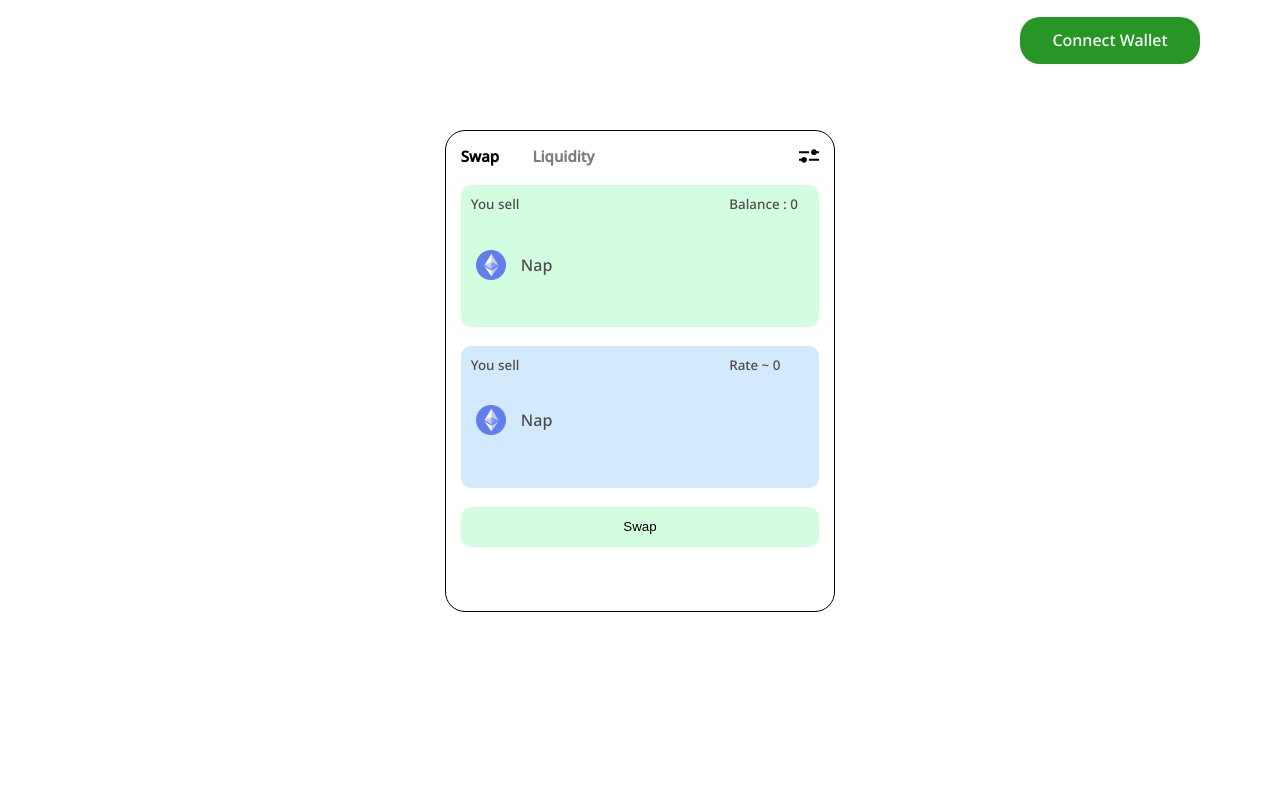
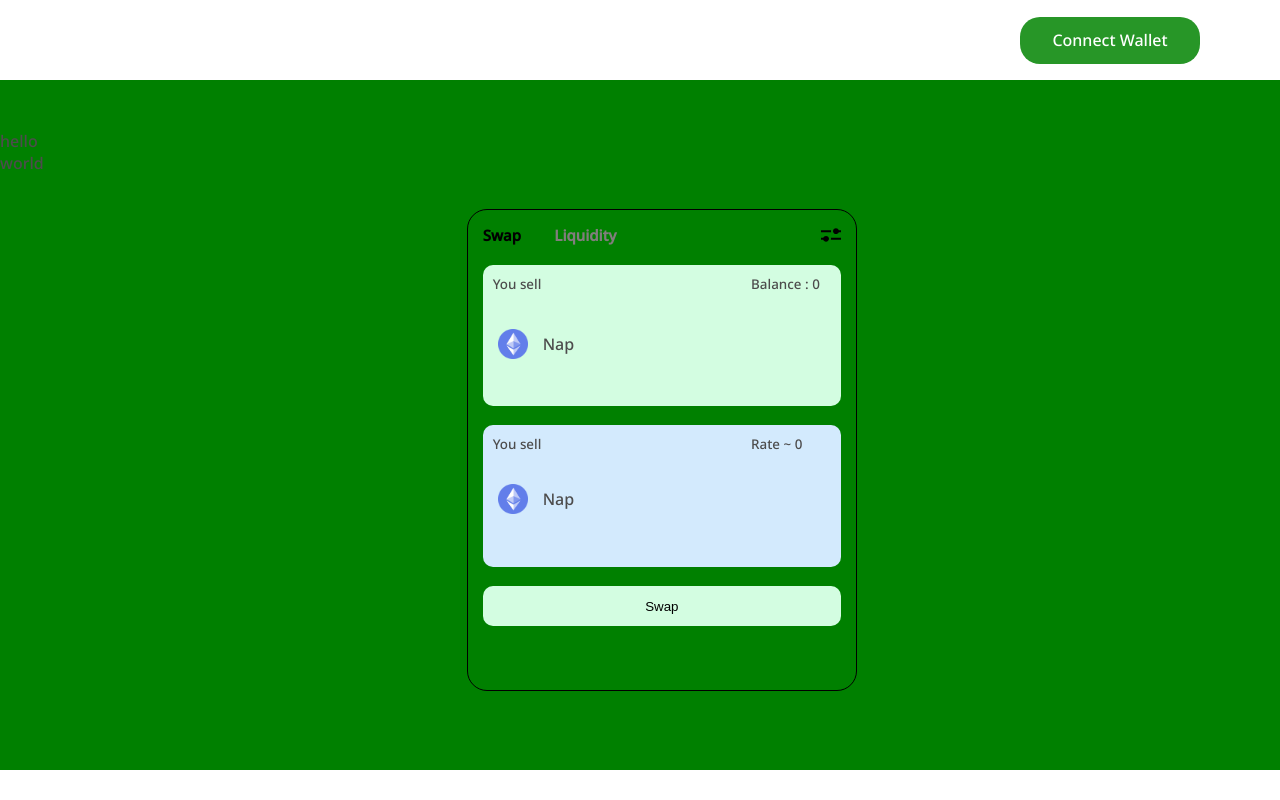
Before and after one commit to Napolite/liquidity-dapp, a React (Vite) app: page / in a window 1280 px wide. Built offline with nearby package versions, Linux system fonts and the light colour scheme.

Commit message:
#UI : wireframe : slideout HTML

```diff
--- a/src/components/homepage/homepage.css
+++ b/src/components/homepage/homepage.css
@@ -3,6 +3,9 @@
   height: 80vh;
   padding-top: 50px;
   color: rgb(77, 76, 76);
+  display: flex;
+  flex-direction: row-reverse;
+  background-color: green;
 }
 
 .homepage {
--- a/src/components/homepage/index.tsx
+++ b/src/components/homepage/index.tsx
@@ -75,6 +75,10 @@ function Homepage() {
           </div>
         )}
       </div>
+      <div className="slide-out">
+        <div>hello</div>
+        <div>world</div>
+      </div>
     </div>
   );
 }
```
